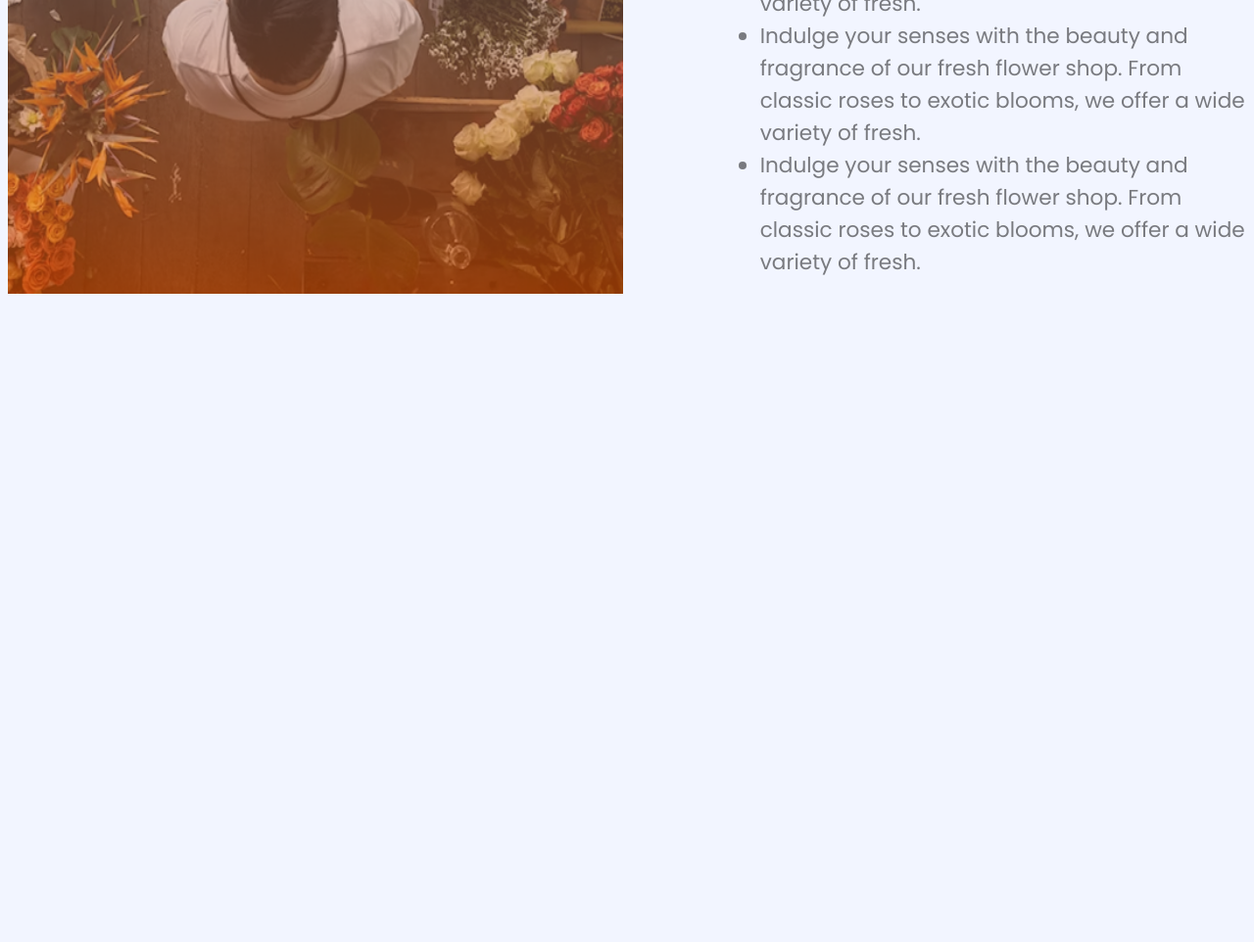
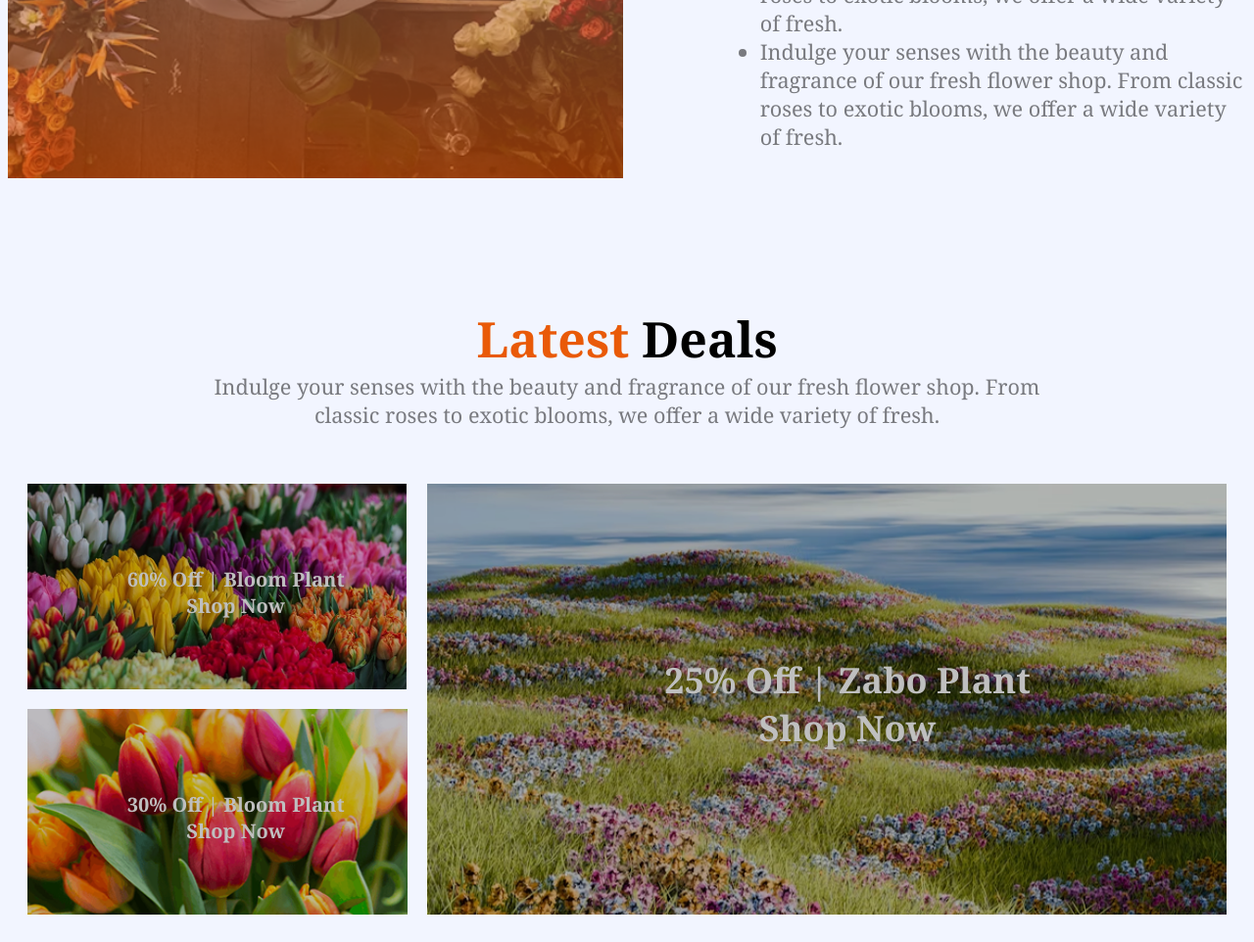
Before and after one commit to rimi-1234/flower-website-responsive, a plain HTML site: page index.html in a window 1280 px wide. Shown: the part 3012-3974 px from the top of the page at 98% size. Before the commit the page ends 3312 px from the top, so only its background shows below. Drawn offline with Linux system fonts and the light colour scheme.

Commit message:
add plower price text and image

```diff
--- a/index.html
+++ b/index.html
@@ -9,8 +9,9 @@
     <script src="https://kit.fontawesome.com/05cfe10e2e.js" crossorigin="anonymous"></script>
 </head>
 
-<body class="poppins-black ">
+<body class="noto-serif  ">
     <header>
+        <!-- navbar section -->
         <nav class="navbar flex">
             <div class="log-img">
                 <img src="assets/logo.png" alt="">
@@ -26,6 +27,7 @@
                 <p class="primary-black-color cart-shop">Cart ($56) </p>
             </ul>
         </nav>
+        <!-- banner section -->
         <div class="banner flex">
             <div class="banner-content ">
                 <h3 class="banner-tittle ">ALWAYS <span class="orange-color">FRESH</span>
@@ -46,6 +48,7 @@
         </div>
     </header>
     <main>
+        <!--Plants Section  -->
         <section class="plants-section">
             <div class="plants-content">
                 <h3 class="banner-tittle plants-tittle "><span class="orange-color">Our</span> Plants
@@ -145,7 +148,7 @@
         </section>
         <!--Plants Lover Section  -->
         <section class="plants-lover-section">
-            <div class="trust-badge-img">  <img class="trust-badge" src="assets/trusted-badge.png" alt=""></div>
+            <div class="trust-badge-img"> <img class="trust-badge" src="assets/trusted-badge.png" alt=""></div>
 
 
             <div class="plants-lover-container flex">
@@ -171,11 +174,47 @@
                 </div>
             </div>
         </section>
+        <!-- Latest  Deals -->
+        <section class="latest-deals">
+            <div class="plants-content">
+                <h3 class="banner-tittle plants-tittle "><span class="orange-color">Latest</span> Deals
+
+                </h3>
+                <h5 class="banner-describtion secondary-black-color">Indulge your senses with the beauty and fragrance
+                    of our fresh flower shop.
+                    From classic roses to exotic blooms, we offer a wide variety of fresh. </h5>
+
+            </div>
+            <div class="image-container">
+                <div class="item item-a">
+                    <img src="assets/deal-bloom.png" alt="Flower Image">
+                     <div class="image-text">60% Off | Bloom Plant
+Shop Now</div>
+                </div>
+                <div class="item item-b">
+                        <img src="assets/deal-ana.png" alt="Flower Image">
+                        <div class="image-text">30% Off | Bloom Plant
+Shop Now</div>
+
+                </div>
+                <div class="item item-c">
+                     <img src="assets/deal-zabo.png" alt="Flower Image">
+                       <div class=" image-text-3">25% Off | Zabo Plant
+                        Shop Now
+                </div>
+            </div>
+
+
+        </section>
 
 
     </main>
 
 
+
+
+
+
 </body>
 
 </html>
--- a/styles/flower.css
+++ b/styles/flower.css
@@ -1,4 +1,13 @@
-   @import url('https://fonts.googleapis.com/css2?family=Poppins:ital,wght@0,100;0,200;0,300;0,400;0,500;0,600;0,700;0,800;0,900;1,100;1,200;1,300;1,400;1,500;1,600;1,700;1,800;1,900&display=swap');
+   @import url('https://fonts.googleapis.com/css2?family=Noto+Serif:ital,wght@0,100..900;1,100..900&display=swap');
+
+   .noto-serif {
+       font-family: "Noto Serif", serif;
+       font-optical-sizing: auto;
+       font-weight: 500;
+       font-style: normal;
+       font-variation-settings:
+           "wdth" 100;
+   }
 
    body {
        background-color: rgb(0 60 255 / 5%);
@@ -210,10 +219,11 @@
    }
 
    /* Plants Lover Section */
-   .plants-lover-section{
+   .plants-lover-section {
        margin-top: 0px;
-     height: 567px;
+
    }
+
    .plants-lover-container {
 
        gap: 100px;
@@ -247,14 +257,138 @@
        height: 150%;
    }
 
+   /* Latest  Deals */
+   .image-container {
+       display: grid;
+       grid-template-areas:
+           "a  c c c"
+           "b  c c c";
+       grid-template-columns: repeat(3, 1fr);
+       grid-auto-rows: 210px;
+       gap: 20px;
+       padding: 20px;
+       position: relative;
+       z-index: 0;
+
+   }
+
+   .image-text {
+       position: absolute;
+       max-width: 270px;
+       color: rgba(255, 255, 255, 1);
+       font-size: 1.25rem;
+       font-weight: bolder;
+       text-align: center;
+       top: 40%;
+       left: 20%;
+       z-index: 2;
+
+
+
+   }
+
+   .item {
+       filter: brightness(0.750);
+       width: 100%;
+       height: 100%;
+       z-index: 1;
+
+
+   }
+
+
+
+   .image-text-3 {
+       position: absolute;
+       max-width: 450px;
+       color: white;
+       font-size: 2.25rem;
+       font-weight: bolder;
+       text-align: center;
+       top: 40%;
+       left: 25%;
+       z-index: 2;
+
+
+   }
+
+
+
+   .item img {
+       width: 100%;
+       height: 100%;
+       object-fit: cover;
+       z-index: 1;
+   }
+
+   .item-a {
+       grid-area: a;
+   }
+
+   .item-b {
+       grid-area: b;
+   }
+
+   .item-c {
+       grid-area: c;
+   }
+
+
+
+
+
+
+
+
+
+
+
+
    /* media querry */
    @media screen and (max-width: 576px) {
        main>section {
            margin: 0px;
        }
-        .trust-badge-img{
+
+       .trust-badge-img {
            display: none;
        }
+
+       .image-container {
+           grid-template-columns: repeat(1, 1fr);
+           grid-template-areas:
+               "a "
+               "b "
+               "c";
+           text-align: center;
+           align-items: center;
+           justify-items: center;
+
+
+       }
+
+       .image-text-3 {
+           font-size: 1.25rem;
+           top: 40%;
+           left: 11%;
+           right: 16%;
+       }
+
+       .image-text {
+
+           top: 40%;
+           left: 10%;
+       }
+
+
+       .item img {
+           width: 100%;
+       }
+
+       .item img {
+           width: 100%;
+       }
+
        .flower-img {
            width: 100%;
        }
@@ -281,7 +415,7 @@
        }
 
        .banner-content {
-           margin: 10px;
+           margin-top: 10px;
            width: calc(100% - 20px);
 
 
@@ -297,7 +431,8 @@
            flex-direction: column-reverse;
 
        }
-       .plants-lover-container{
+
+       .plants-lover-container {
            flex-direction: column;
        }
 
@@ -321,19 +456,23 @@
            width: 100%;
            height: 100%;
        }
-       .plants-lover-content{
+
+       .plants-lover-content {
            width: 100%;
        }
-       .plants-lover-container img{
+
+       .plants-lover-container img {
            width: 100%;
        }
-       .plants-lover-container{
+
+       .plants-lover-container {
 
            margin-top: 30px;
            gap: 10px;
 
        }
-     .plants-lover-content{
+
+       .plants-lover-content {
            padding-top: 0px;
        }
 
```
Also changed, not shown: practice.html (added, +44 -0 lines). Lines whose indentation alone changed are shown as unchanged.
